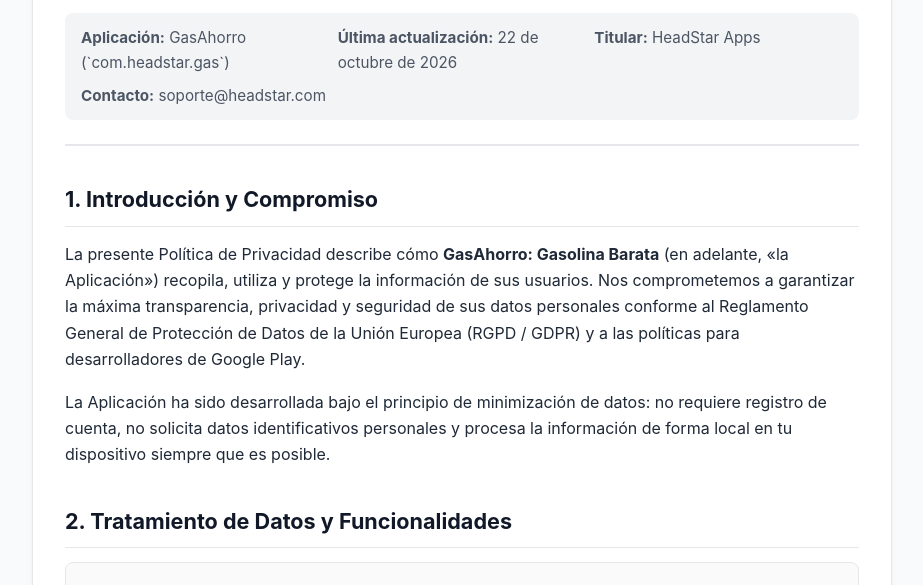
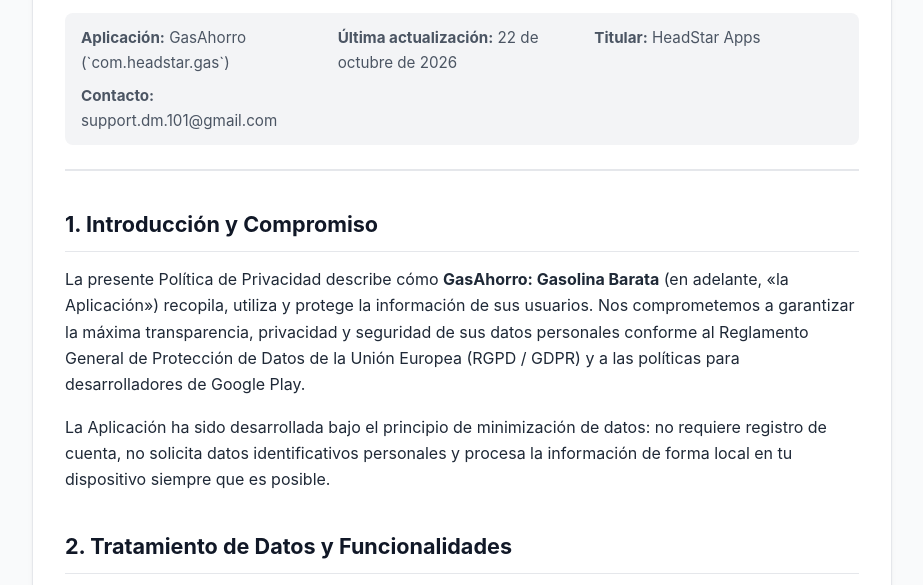
Before and after one commit to headstar101/GasAhorro, a plain HTML site: page index.html in a window 1280 px wide. Shown: the part 189-774 px from the top of the page, without its empty margins (178-1101 px from the left). Drawn offline with Linux system fonts and the light colour scheme.

Commit message:
Update contact email in index.html

```diff
--- a/index.html
+++ b/index.html
@@ -181,7 +181,7 @@
             <div><strong>Aplicación:</strong> GasAhorro (`com.headstar.gas`)</div>
             <div><strong>Última actualización:</strong> 22 de octubre de 2026</div>
             <div><strong>Titular:</strong> HeadStar Apps</div>
-            <div><strong>Contacto:</strong> soporte@headstar.com</div>
+            <div><strong>Contacto:</strong> support.dm.101@gmail.com</div>
         </div>
     </header>
 
@@ -283,7 +283,7 @@
         <ul>
             <li><strong>Revocar permisos en cualquier momento:</strong> Puedes desactivar los permisos de ubicación o de notificaciones desde los Ajustes de tu teléfono (<em>Ajustes > Aplicaciones > GasAhorro > Permisos</em>).</li>
             <li><strong>Modificar tus preferencias de privacidad publicitaria:</strong> Puedes restablecer tu identificador publicitario desde los Ajustes de Google de tu terminal o a través del formulario de opciones de consentimiento en la aplicación.</li>
-            <li><strong>Atención al usuario:</strong> Para cualquier consulta relacionada con la privacidad o los términos de la aplicación, puedes escribir a: <a href="mailto:soporte@headstar.com">soporte@headstar.com</a>.</li>
+            <li><strong>Atención al usuario:</strong> Para cualquier consulta relacionada con la privacidad o los términos de la aplicación, puedes escribir a: <a href="mailto:support.dm.101@gmail.com">support.dm.101@gmail.com</a>.</li>
         </ul>
     </section>
 
```
